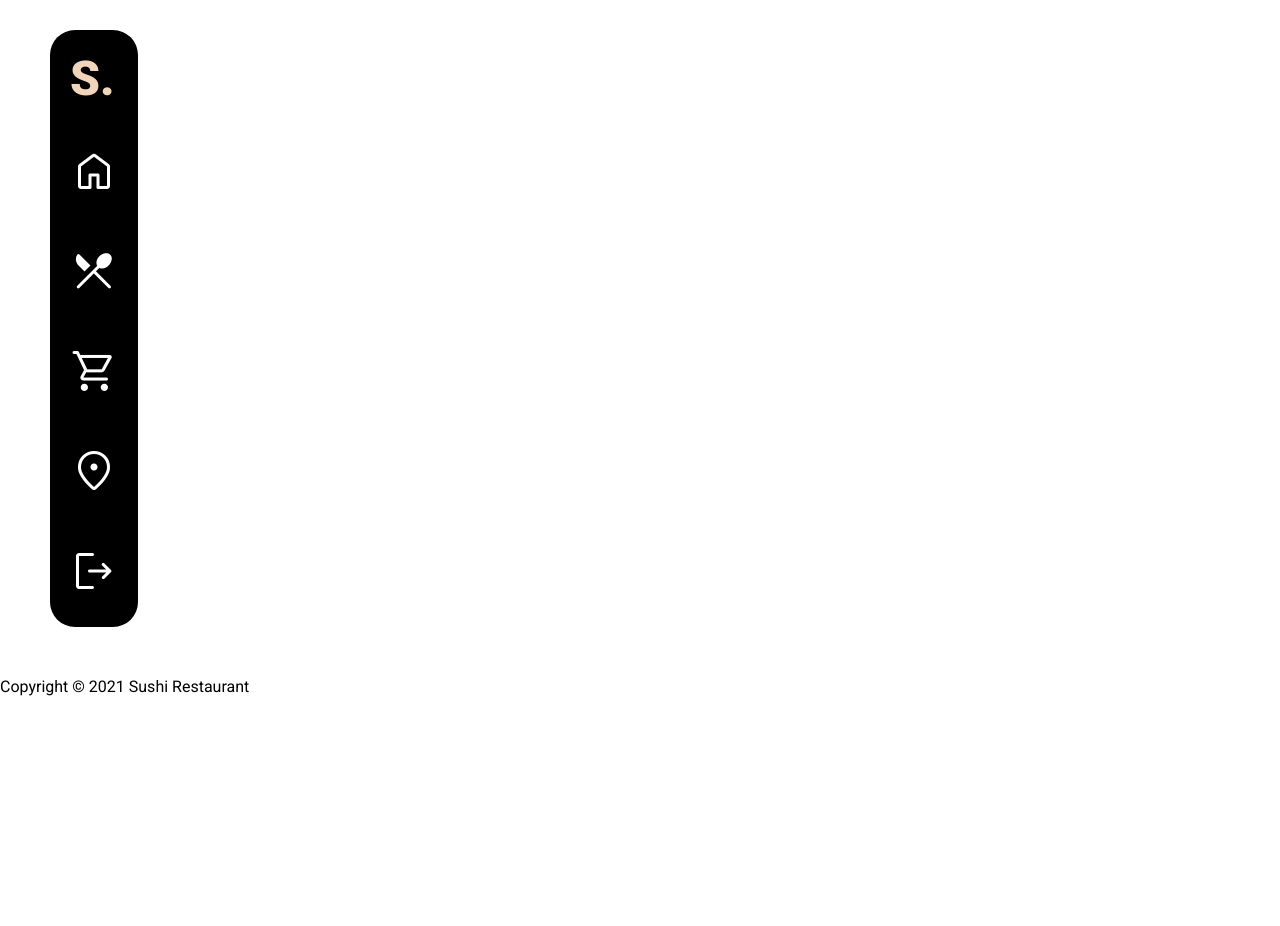
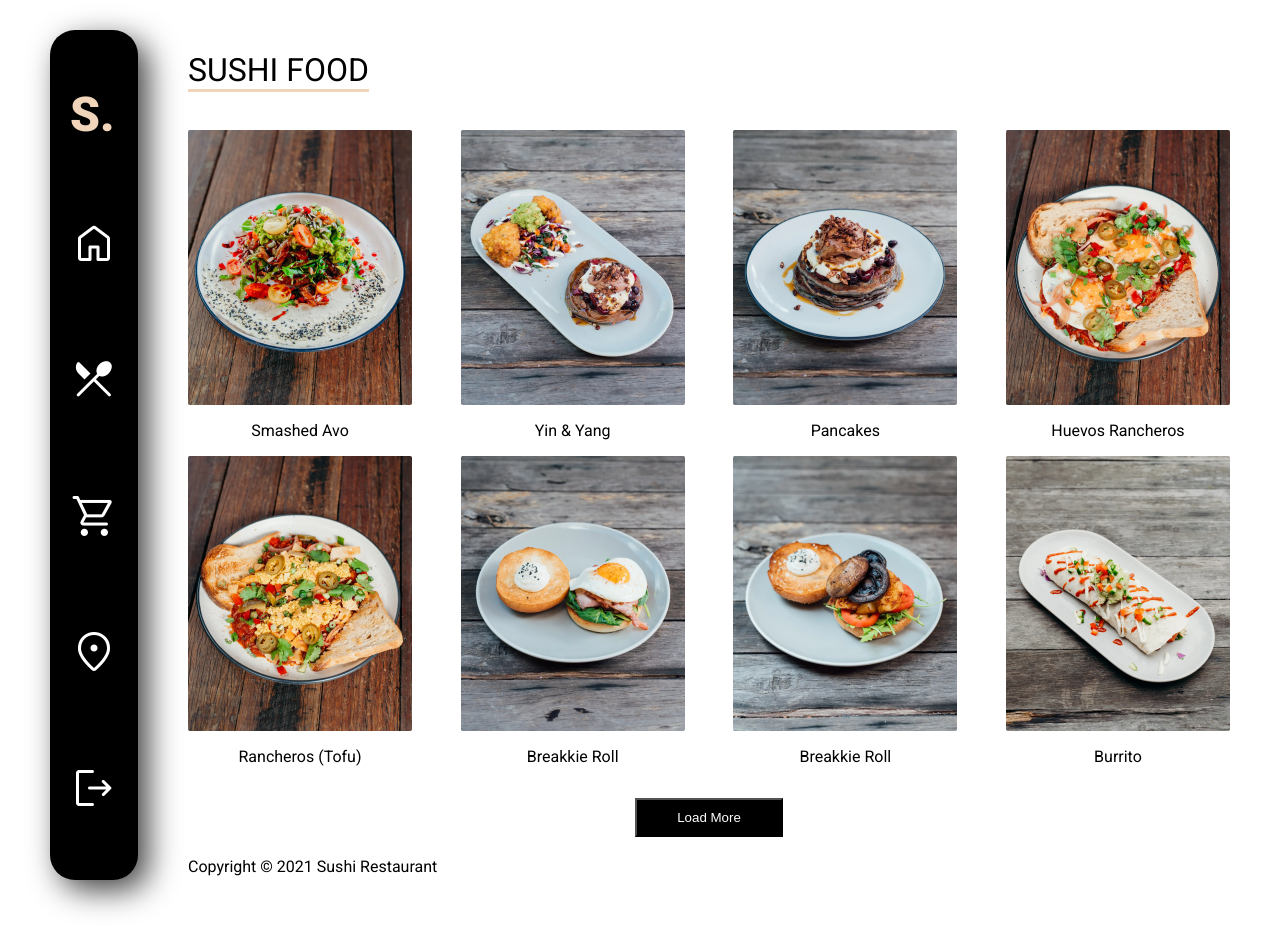
Before and after one commit to LRJasmine/sushirestaurant, a plain HTML site: page menu.html in a window 1280 px wide. Before the commit the page ends 800 px from the top, so only its background shows below. Drawn offline with nearby package versions, Linux system fonts and the light colour scheme.

Commit message:
menu page updated - load more button added

```diff
--- a/app.css
+++ b/app.css
@@ -69,6 +69,9 @@ html, body {
   margin-right: 50px;
   padding: 0;
   overflow: hidden;
+  box-shadow: 10px 10px 31px 0px rgba(0,0,0,0.75);
+  -webkit-box-shadow: 10px 10px 31px 0px rgba(0,0,0,0.75);
+  -moz-box-shadow: 10px 10px 31px 0px rgba(0,0,0,0.75);
 
 }
 .sidenav a {
@@ -101,7 +104,7 @@ html, body {
 #menulist {
   display: flex;
   flex-wrap: wrap;
-  gap: 30px;
+  justify-content: space-between;
   padding: 0;
 
 }
@@ -111,7 +114,17 @@ html, body {
   flex-direction: column;
   align-items: center;
 }
-
+.menuitems {
+  display: flex;
+  flex-direction: column;
+  align-items: center;
+}
+#loadmoremenubtn {
+  color: white;
+  background-color: black;
+  padding: 10px 40px 10px 40px;
+  flex-grow: 0;
+}
 .footer{
   padding: 20px 0px 20px 0px;
 }
--- a/app.js
+++ b/app.js
@@ -1,4 +1,4 @@
-let menuitems = [
+let menuitemsobj = [
   {
     menuimgurl: 'rectangle_9',
     itemname: 'Smashed Avo'
@@ -36,7 +36,7 @@ let menuitems = [
 const menuitemsdiv = document.getElementById('menulist');
 
 function loadMenu() {
-  for (item of menuitems) {
+  for (item of menuitemsobj) {
     let li = document.createElement("li");
     let img = document.createElement("img");
     let p = document.createElement("p");
--- a/menu.html
+++ b/menu.html
@@ -41,9 +41,15 @@
         </span>
       </a>
     </nav>
-    <main></main>
+    <main id="menumain">
+      <h1>SUSHI FOOD</h1>
+      <div class="menuitems">
+        <ul id="menulist"></ul>
+        <button id="loadmoremenubtn">Load More</button>
       </div>
-  <footer class="footer">Copyright &copy;	2021 Sushi Restaurant</footer>
+      <footer class="footer">Copyright &copy; 2021 Sushi Restaurant</footer>
+    </main>
+  </div>
   <script src="app.js"></script>
 </body>
 
```
Also changed, not shown: index.html (+1 -56 lines). Lines whose indentation alone changed are shown as unchanged.
